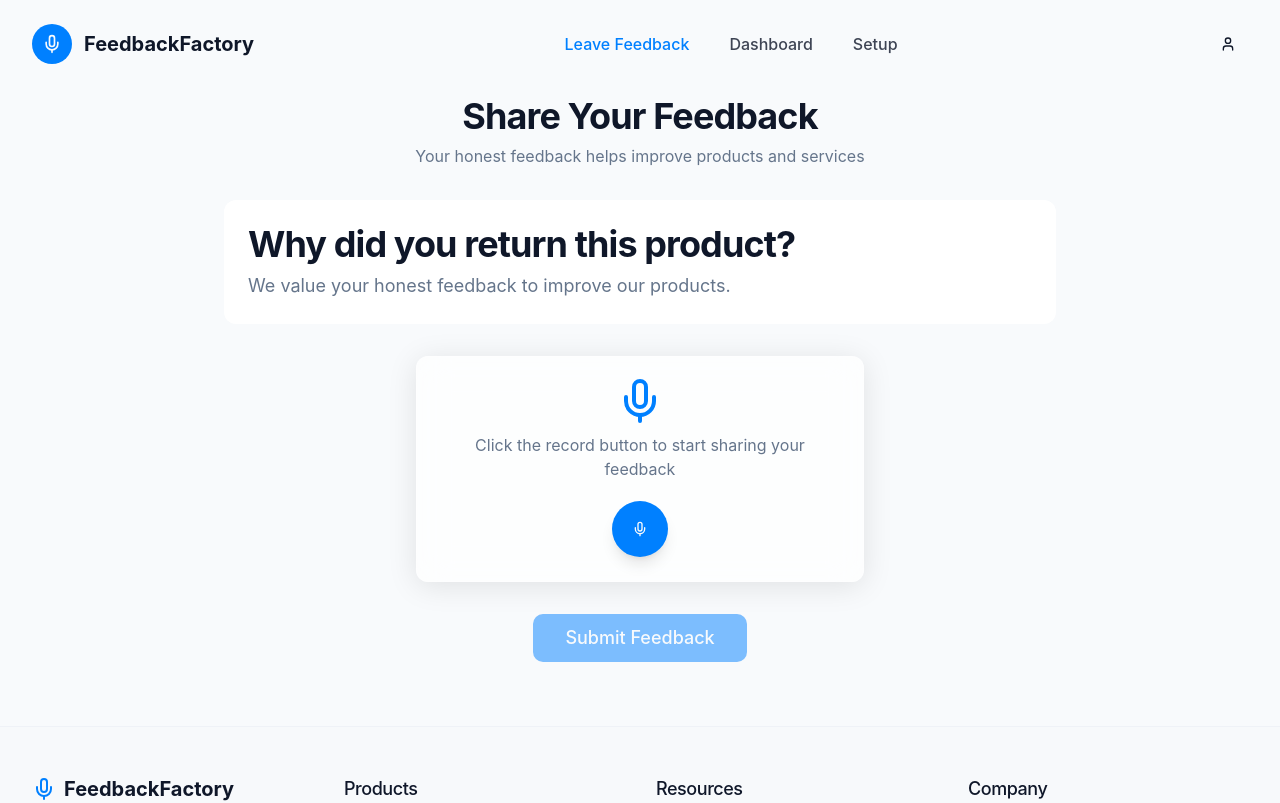
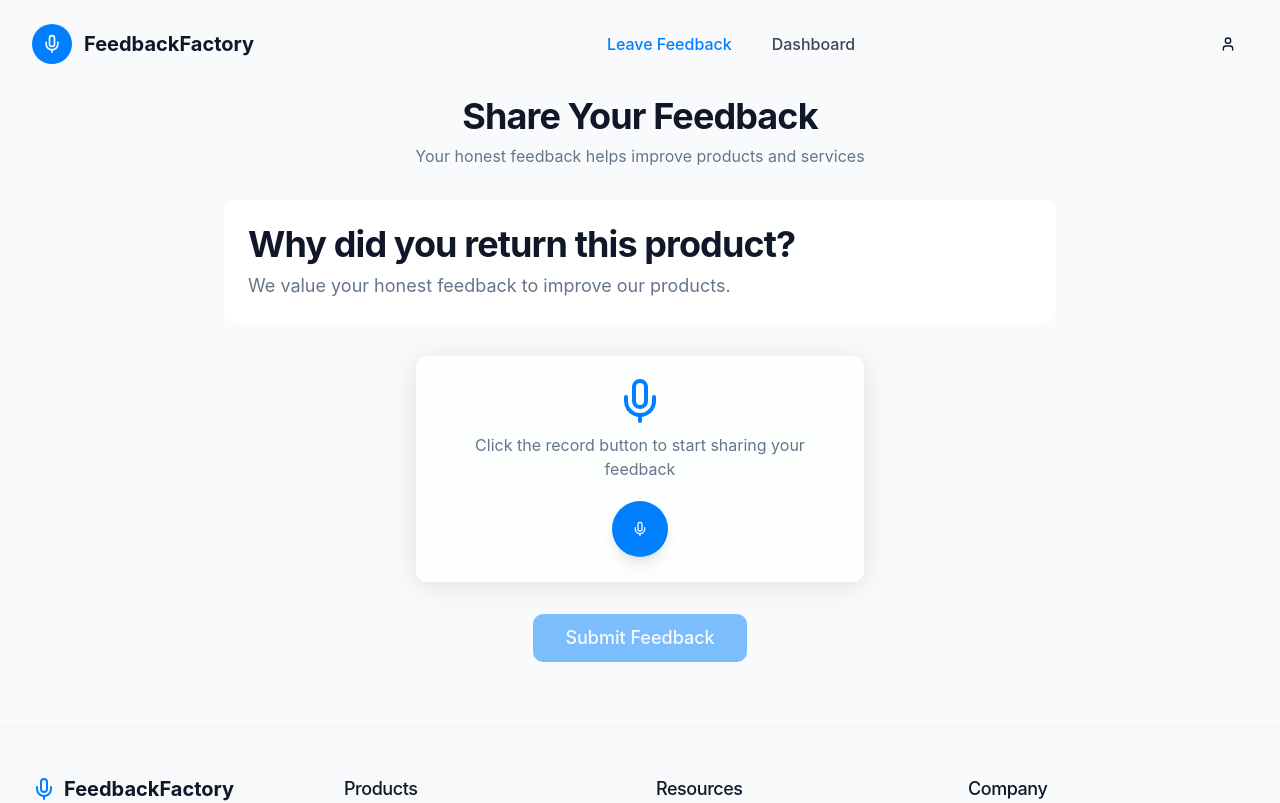
Before and after one commit to goldmullet/feedback-factory-quest, a React (Vite) app: page /consumer in a window 1280 px wide. Shown: the top 803 px of the page. Built offline with nearby package versions, Linux system fonts and the light colour scheme; sample sign-in values are in the browser's storage.

Commit message:
Remove setup tab from header
Remove the setup tab from the header and integrate survey access into the dashboard.

```diff
--- a/src/components/Header.tsx
+++ b/src/components/Header.tsx
@@ -76,14 +76,6 @@ const Header = () => {
               >
                 Dashboard
               </Link>
-              <Link
-                to="/brand/setup"
-                className={`text-base font-medium transition-colors ${
-                  isActive('/brand/setup') ? 'text-primary' : 'text-foreground/80 hover:text-foreground'
-                }`}
-              >
-                Setup
-              </Link>
             </>
           ) : (
             // Navigation links for non-authenticated users
```
